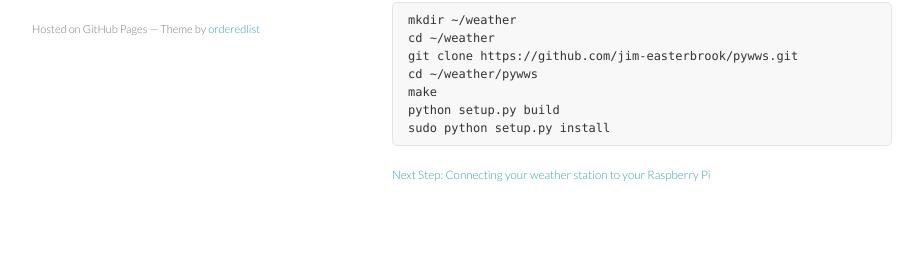
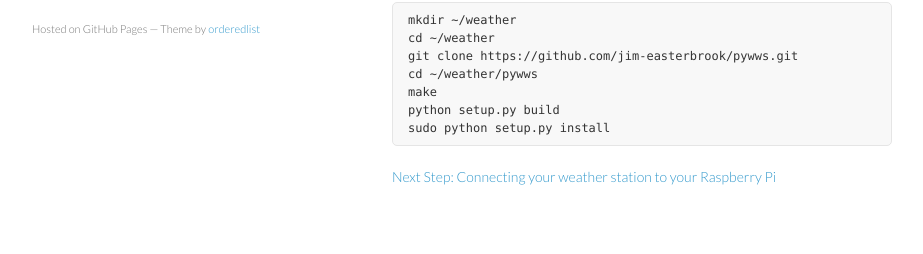
Before and after one commit to trastle/rpi-weather, a Jekyll site: the page built from gettingInstalled.html, in a window 1280 px wide. Shown: the part 792-1046 px from the top of the page, without its empty margins (178-1101 px from the left). Built offline with Jekyll 4.4.1, drawn with Linux system fonts in a browser that asks for light colours.

Commit message:
trying another style

```diff
--- a/gettingInstalled.html
+++ b/gettingInstalled.html
@@ -34,6 +34,6 @@ python setup.py build
 sudo python setup.py install
 </pre>
 
-    <h5><a href="./gettingConnected.html">Next Step: Connecting your weather station to your Raspberry Pi</a></h5>
+    <h4><a href="./gettingConnected.html">Next Step: Connecting your weather station to your Raspberry Pi</a></h4>
 
 </section>
```
